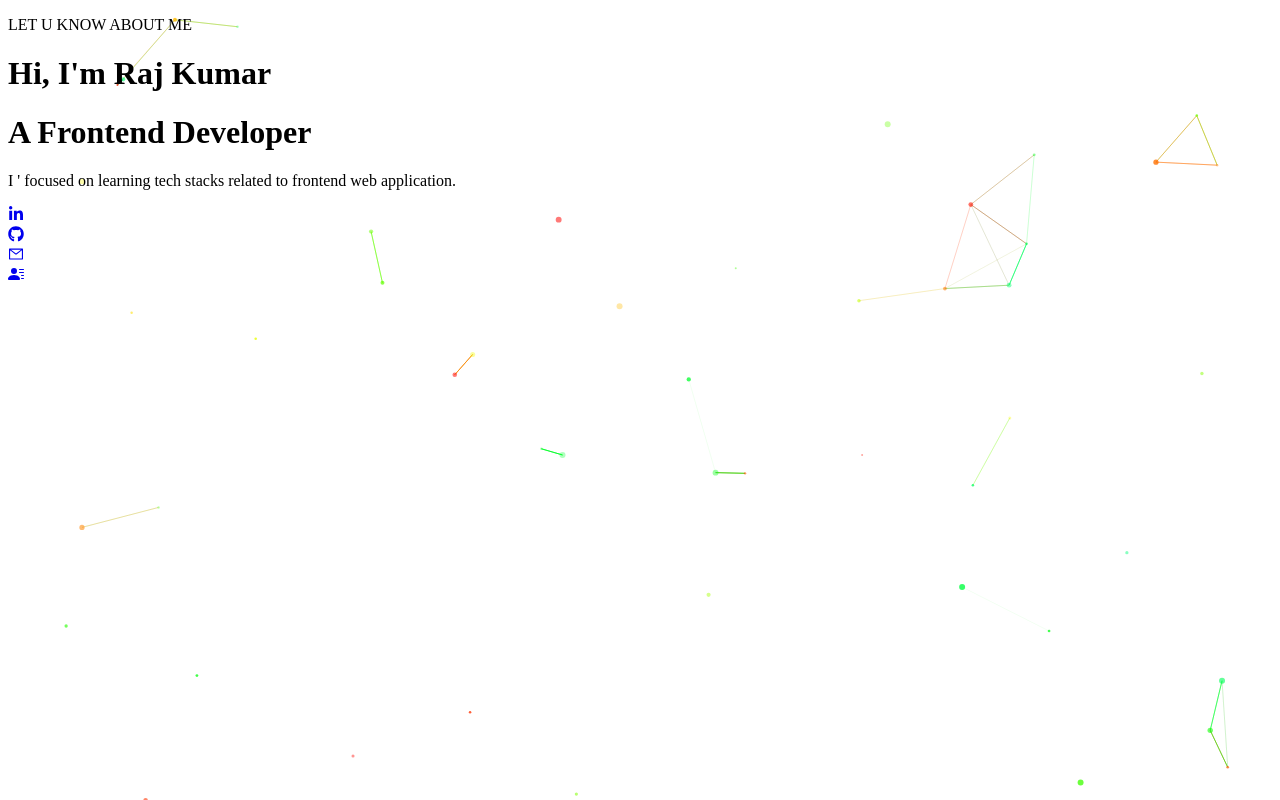
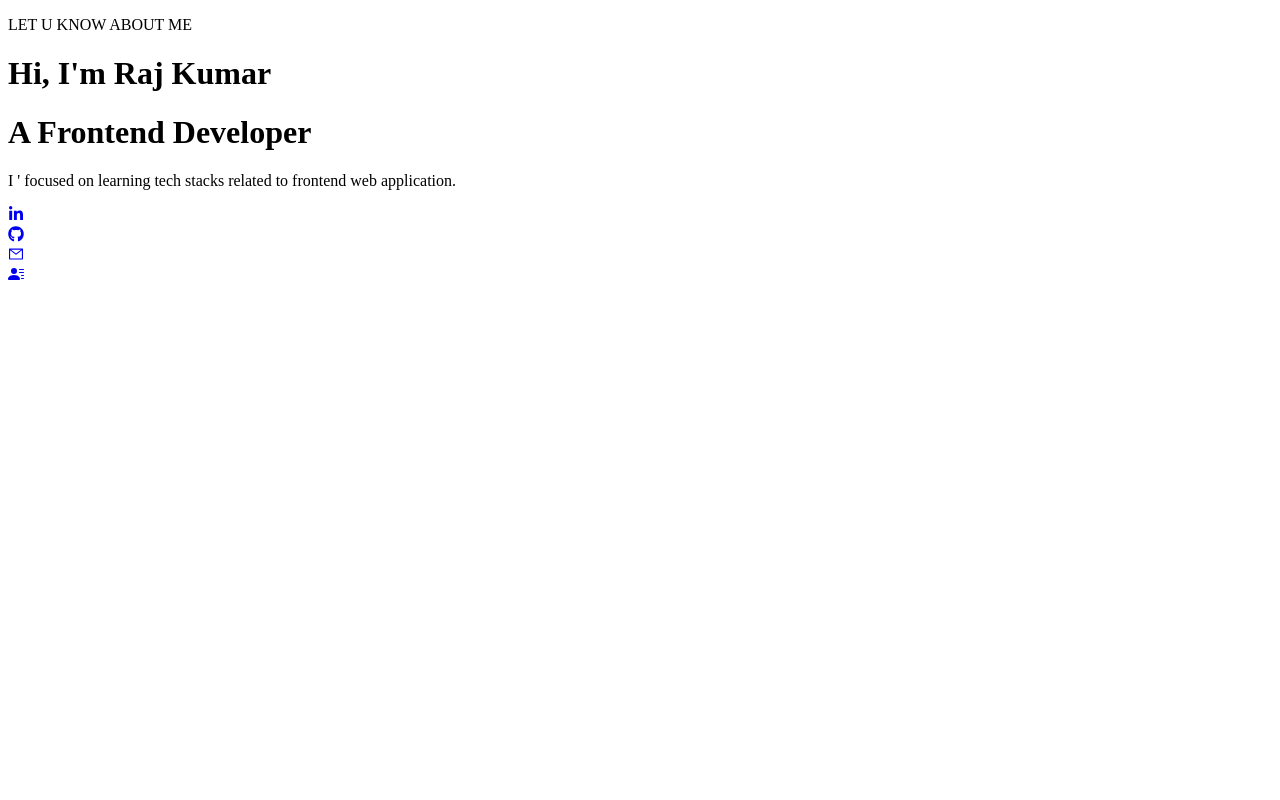
Before and after one commit to Rajkumar25012002/next-portfolio, a Next.js app: page /Main in a window 1280 px wide. Built offline with nearby package versions, Linux system fonts and the light colour scheme.

Commit message:
fixed as react component

```diff
--- a/pages/Main/particles.config.js
+++ b/pages/Main/particles.config.js
@@ -1,4 +1,6 @@
-const particleConfig = {
+import React from "react";
+const particleConfig=() =>{
+  return{
   autoPlay: true,
   background: {
     color: {
@@ -590,5 +592,5 @@ const particleConfig = {
       value: true,
     },
   },
-};
+}};
 export default particleConfig;
```
